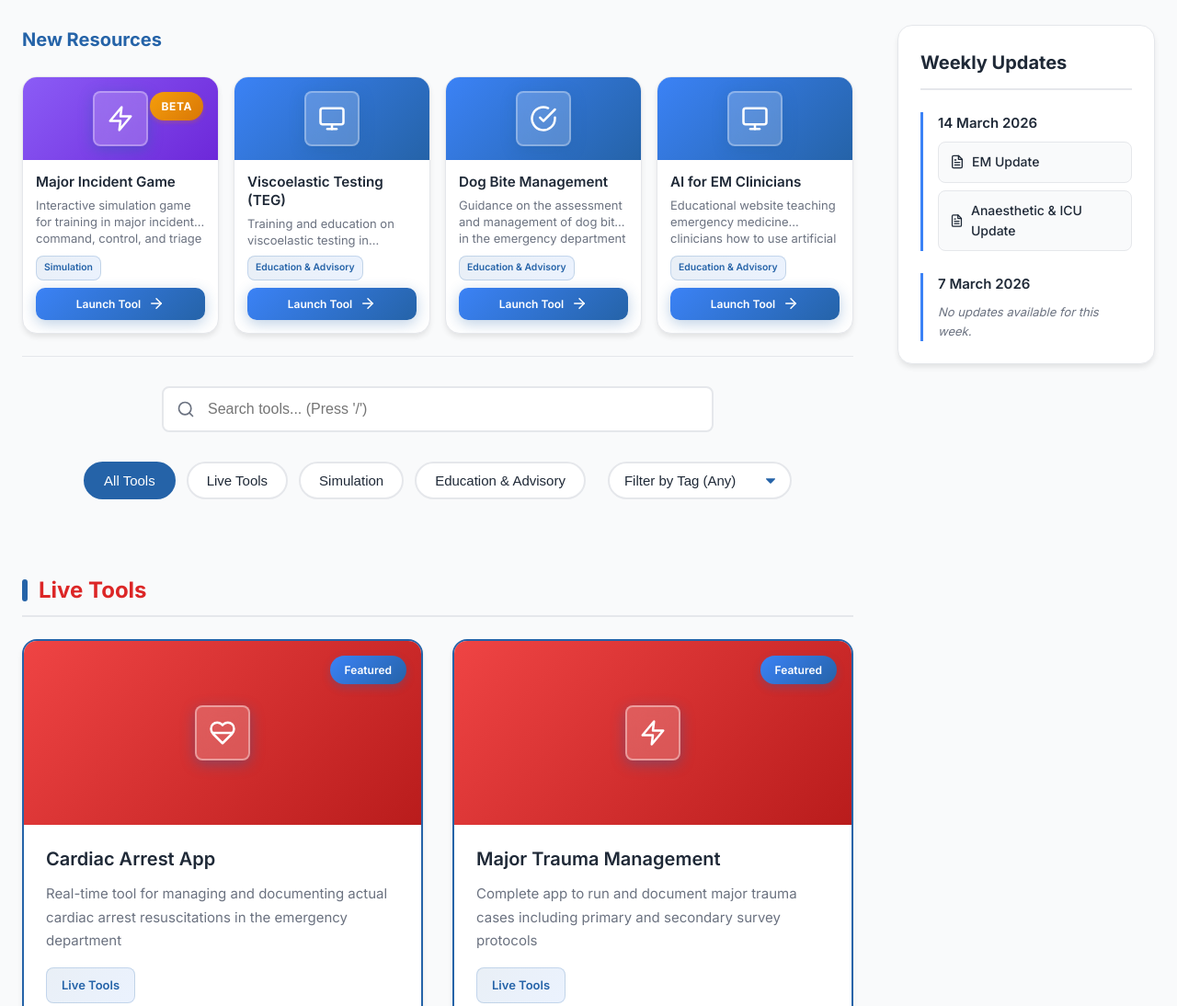
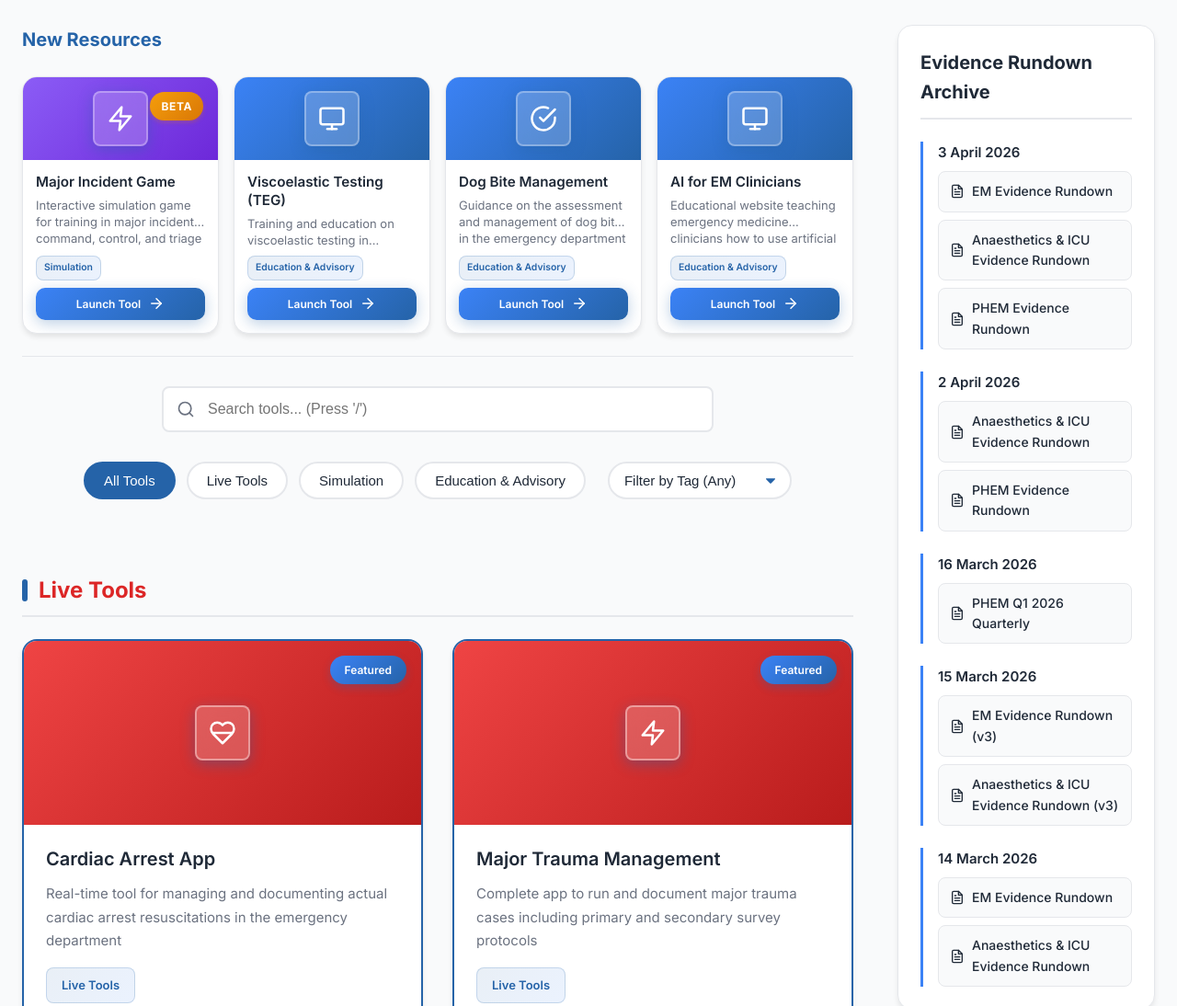
Before and after one commit to shakeymedic/wmem, a plain HTML site: page index.html in a window 1280 px wide. Shown: the part 680-1774 px from the top of the page at 92% size. Drawn offline with nearby package versions, Linux system fonts and the light colour scheme.

Commit message:
Add evidence rundown newsletter archive with all Drive links
- Replace hardcoded sidebar with data-driven updates.js
- All newsletter PDFs linked with public Google Drive sharing
- Archive covers March-April 2026 (EM, Anaesthetics, PHEM, Quarterly)
- New entries can be added by updating the updates array in updates.js

```diff
--- a/index.html
+++ b/index.html
@@ -116,27 +116,9 @@
 
                 <aside class="sidebar-column">
                     <div class="sidebar-widget">
-                        <h3 class="widget-title">Weekly Updates</h3>
-                        <div class="updates-timeline">
-                            <div class="update-week">
-                                <div class="update-date">14 March 2026</div>
-                                <div class="update-links">
-                                    <a href="https://drive.google.com/file/d/1AMQr_qyWtUqGC06oc6OlZh7xJZr0eYha/view?usp=sharing" target="_blank" rel="noopener" class="sidebar-link">
-                                        <svg xmlns="http://www.w3.org/2000/svg" width="16" height="16" viewBox="0 0 24 24" fill="none" stroke="currentColor" stroke-width="2" stroke-linecap="round" stroke-linejoin="round" style="margin-right: 0.5rem;"><path d="M14 2H6a2 2 0 0 0-2 2v16a2 2 0 0 0 2 2h12a2 2 0 0 0 2-2V8z"></path><polyline points="14 2 14 8 20 8"></polyline><line x1="16" y1="13" x2="8" y2="13"></line><line x1="16" y1="17" x2="8" y2="17"></line><polyline points="10 9 9 9 8 9"></polyline></svg>
-                                        EM Update
-                                    </a>
-                                    <a href="https://drive.google.com/file/d/1t8Cb4oLLIomrR2Uk6sZ0jhiVsiuOpocu/view?usp=sharing" target="_blank" rel="noopener" class="sidebar-link">
-                                        <svg xmlns="http://www.w3.org/2000/svg" width="16" height="16" viewBox="0 0 24 24" fill="none" stroke="currentColor" stroke-width="2" stroke-linecap="round" stroke-linejoin="round" style="margin-right: 0.5rem;"><path d="M14 2H6a2 2 0 0 0-2 2v16a2 2 0 0 0 2 2h12a2 2 0 0 0 2-2V8z"></path><polyline points="14 2 14 8 20 8"></polyline><line x1="16" y1="13" x2="8" y2="13"></line><line x1="16" y1="17" x2="8" y2="17"></line><polyline points="10 9 9 9 8 9"></polyline></svg>
-                                        Anaesthetic & ICU Update
-                                    </a>
-                                </div>
-                            </div>
-                            <div class="update-week">
-                                <div class="update-date">7 March 2026</div>
-                                <div class="update-links">
-                                    <p class="empty-update">No updates available for this week.</p>
-                                </div>
-                            </div>
+                        <h3 class="widget-title">Evidence Rundown Archive</h3>
+                        <div class="updates-timeline" id="updatesTimeline">
+                            <!-- Populated by updates.js -->
                         </div>
                     </div>
                 </aside>
@@ -279,6 +261,7 @@
     </div>
 
     <script src="tools.js"></script>
+    <script src="updates.js"></script>
     <script src="app.js"></script>
 </body>
 </html>
--- /dev/null
+++ b/updates.js
@@ -0,0 +1,88 @@
+// Evidence Rundown Newsletter Archive
+// This file is the single source of truth for newsletter links on the website.
+// The cron pipeline should update the `updates` array below after each newsletter is sent.
+
+const docIcon = `<svg xmlns="http://www.w3.org/2000/svg" width="16" height="16" viewBox="0 0 24 24" fill="none" stroke="currentColor" stroke-width="2" stroke-linecap="round" stroke-linejoin="round" style="margin-right: 0.5rem;flex-shrink:0;"><path d="M14 2H6a2 2 0 0 0-2 2v16a2 2 0 0 0 2 2h12a2 2 0 0 0 2-2V8z"></path><polyline points="14 2 14 8 20 8"></polyline><line x1="16" y1="13" x2="8" y2="13"></line><line x1="16" y1="17" x2="8" y2="17"></line><polyline points="10 9 9 9 8 9"></polyline></svg>`;
+
+// ============================================================
+// NEWSLETTER DATA — add new entries at the TOP of this array
+// Each entry: { date, label, links: [{ title, driveId }] }
+// driveId is the Google Drive file ID (file must be publicly shared)
+// ============================================================
+const updates = [
+    {
+        date: "3 April 2026",
+        label: "April 2026",
+        links: [
+            { title: "EM Evidence Rundown", driveId: "1kbjocLoOfZzU7g7hnbTdlGcu-MR4nkhN" },
+            { title: "Anaesthetics & ICU Evidence Rundown", driveId: "1bFP0T7J829m386cf6f2lK7RXFBXBZxVg" },
+            { title: "PHEM Evidence Rundown", driveId: "1OYpPE4mY2AEAimJsjQJBo6HCofc-ekz1" },
+        ]
+    },
+    {
+        date: "2 April 2026",
+        label: "Early April 2026",
+        links: [
+            { title: "Anaesthetics & ICU Evidence Rundown", driveId: "1wLP_sv8rcpJo2rROiFm66CVevN04kbRM" },
+            { title: "PHEM Evidence Rundown", driveId: "1eMPha3GrJk_RC31p-VGTXNFcsjCOvznV" },
+        ]
+    },
+    {
+        date: "16 March 2026",
+        label: "Mid March 2026",
+        links: [
+            { title: "PHEM Q1 2026 Quarterly", driveId: "1eVlEqxECiDFy4F-aFT5XC4d9FaO5Pyrh" },
+        ]
+    },
+    {
+        date: "15 March 2026",
+        label: "15 March 2026",
+        links: [
+            { title: "EM Evidence Rundown (v3)", driveId: "1K5n8VvhZxb9N3EkkoZgOBvDck-7uaBQF" },
+            { title: "Anaesthetics & ICU Evidence Rundown (v3)", driveId: "1e26KWCDHAm5PJ6XL9EEzG94_bykEAumy" },
+        ]
+    },
+    {
+        date: "14 March 2026",
+        label: "14 March 2026",
+        links: [
+            { title: "EM Evidence Rundown", driveId: "1AMQr_qyWtUqGC06oc6OlZh7xJZr0eYha" },
+            { title: "Anaesthetics & ICU Evidence Rundown", driveId: "1t8Cb4oLLIomrR2Uk6sZ0jhiVsiuOpocu" },
+        ]
+    },
+];
+
+// ============================================================
+// RENDER — builds the sidebar timeline from the data above
+// ============================================================
+function renderUpdates() {
+    const container = document.getElementById("updatesTimeline");
+    if (!container) return;
+
+    if (updates.length === 0) {
+        container.innerHTML = `<p class="empty-update">No updates available yet.</p>`;
+        return;
+    }
+
+    container.innerHTML = updates.map(week => `
+        <div class="update-week">
+            <div class="update-date">${week.date}</div>
+            <div class="update-links">
+                ${week.links.map(link => `
+                    <a href="https://drive.google.com/file/d/${link.driveId}/view?usp=sharing"
+                       target="_blank" rel="noopener" class="sidebar-link">
+                        ${docIcon}
+                        ${link.title}
+                    </a>
+                `).join("")}
+            </div>
+        </div>
+    `).join("");
+}
+
+// Auto-render on DOM ready
+if (document.readyState === "loading") {
+    document.addEventListener("DOMContentLoaded", renderUpdates);
+} else {
+    renderUpdates();
+}
```
